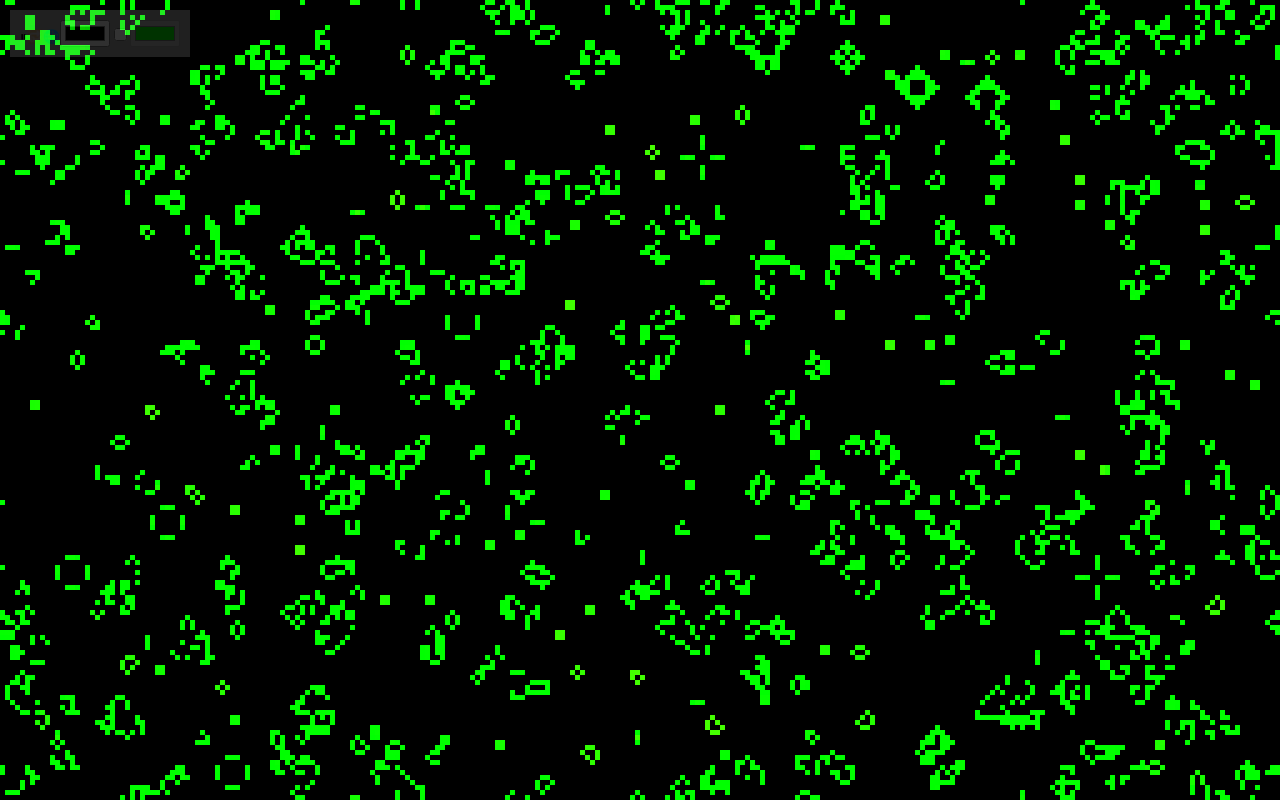
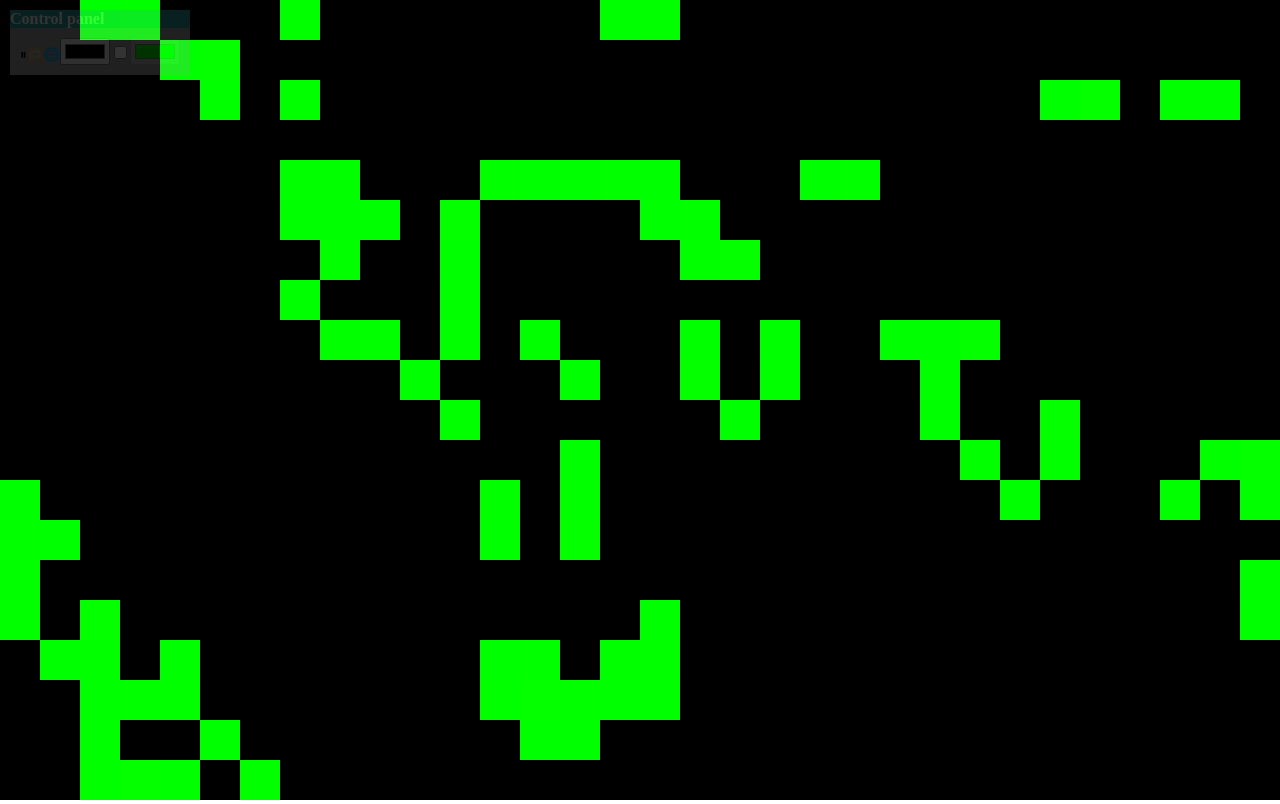
Before and after one commit to PavelZurek/game-of-life-2, a Vue app: page / in a window 1280 px wide. Built offline with nearby package versions, Linux system fonts and the light colour scheme.

Commit message:
Draggable control panel

```diff
--- a/src/components/GameOfLife.vue
+++ b/src/components/GameOfLife.vue
@@ -1,6 +1,10 @@
 <template>
   <div>
     <div id="controlPanel">
+      <div id="controlPanelHeader">
+        Control panel
+      </div>
+
       <button title="Play/Pause"
               v-on:click="onPausePlayButtonClick">⏸</button>
       <button title="Step"
@@ -28,6 +32,8 @@
 </template>
 
 <script>
+  import { dragElement } from "./dragElement.ts";
+
   export default {
     name: "GameOfLife",
     data() {
@@ -39,7 +45,7 @@
         canvas: undefined,
         intervalId: undefined,
         style: {
-          cellSize: 5,
+          cellSize: 40,
           showGrid: false,
           backgroundColor: '#000000',
           useCustomCellColor: false,
@@ -48,6 +54,8 @@
       }
     },
     mounted() {
+      dragElement('controlPanel', 'controlPanelHeader', {top: '10px', left: '10px'});
+
       this.canvasElement = document.getElementById("canvas");
       this.canvas = this.canvasElement.getContext("2d");
 
@@ -205,9 +213,15 @@
 </script>
 
 <style scoped>
+#controlPanelHeader {
+  background-color: #31a19f;
+  color: #ffffff;
+  font-weight: bold;
+  cursor: move;
+  margin: -10px -10px 10px -10px;
+}
 #controlPanel {
   position: absolute;
-  margin: 10px;
   padding: 10px;
   opacity: 0.2;
   background-color: #A1A1A1;
--- /dev/null
+++ b/src/components/dragElement.ts
@@ -0,0 +1,41 @@
+export { dragElement };
+
+function dragElement(elementId, headerId, options) {
+    let draggableElement = document.getElementById(elementId);
+    let draggableElementHeader = document.getElementById(headerId);
+
+    let originalElementClickX = 0, originalElementClickY = 0;
+
+    if (options) {
+        draggableElement.style.top = options.top;
+        draggableElement.style.left = options.left;
+    }
+
+    draggableElementHeader.onmousedown = dragMouseDown;
+
+    function dragMouseDown(e) {
+        e = e || window.event;
+        e.preventDefault();
+        // get the mouse cursor position at startup:
+        originalElementClickX = e.clientX - draggableElement.offsetLeft;
+        originalElementClickY = e.clientY - draggableElement.offsetTop;
+        // call a function when mouse button is released:
+        document.onmouseup = closeDragElement;
+        // call a function whenever the cursor moves:
+        document.onmousemove = elementDrag;
+    }
+
+    function elementDrag(e) {
+        e = e || window.event;
+        e.preventDefault();
+        // set the draggableElement's new position:
+        draggableElement.style.top = (e.clientY - originalElementClickY) + "px";
+        draggableElement.style.left = (e.clientX - originalElementClickX) + "px";
+    }
+
+    function closeDragElement() {
+        /* stop moving when mouse button is released:*/
+        document.onmouseup = null;
+        document.onmousemove = null;
+    }
+}
```
